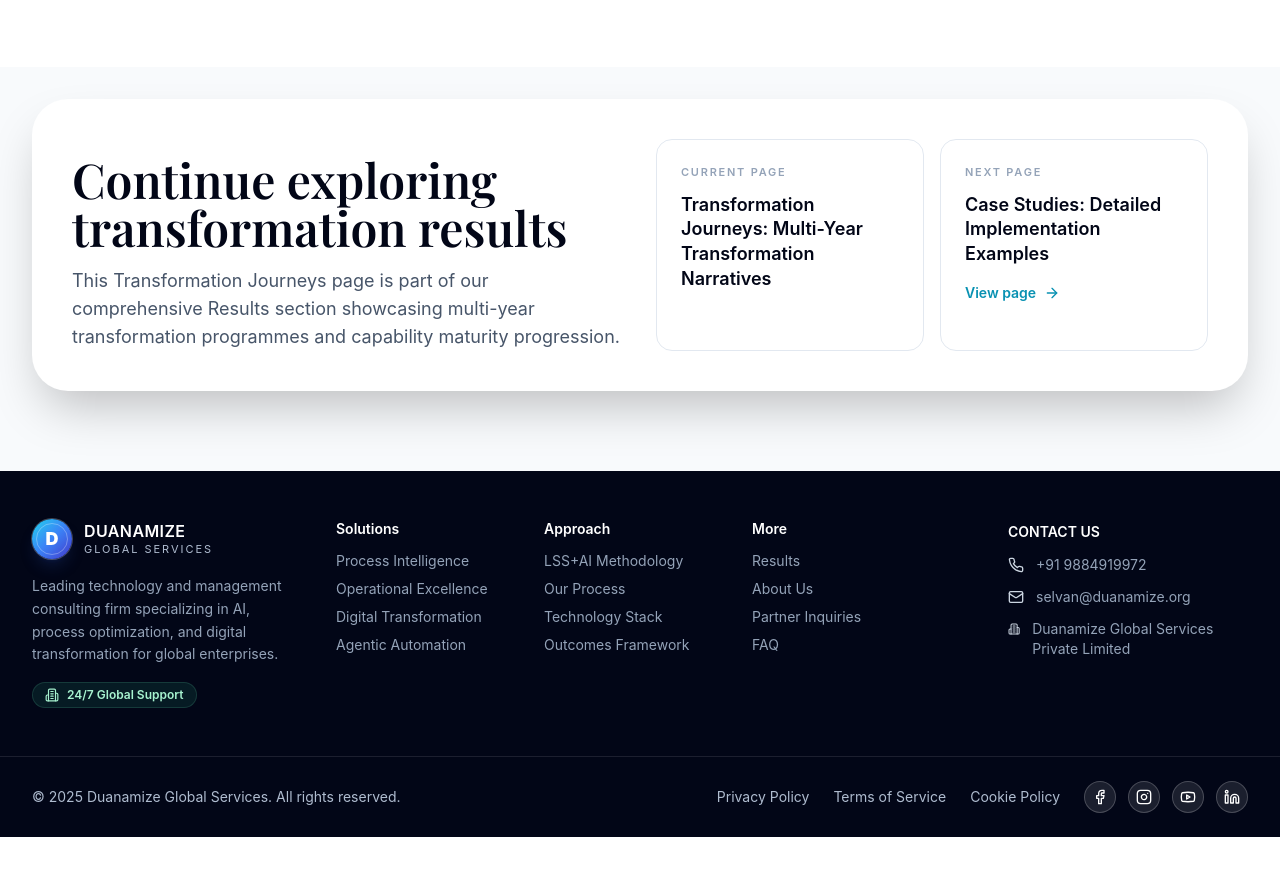
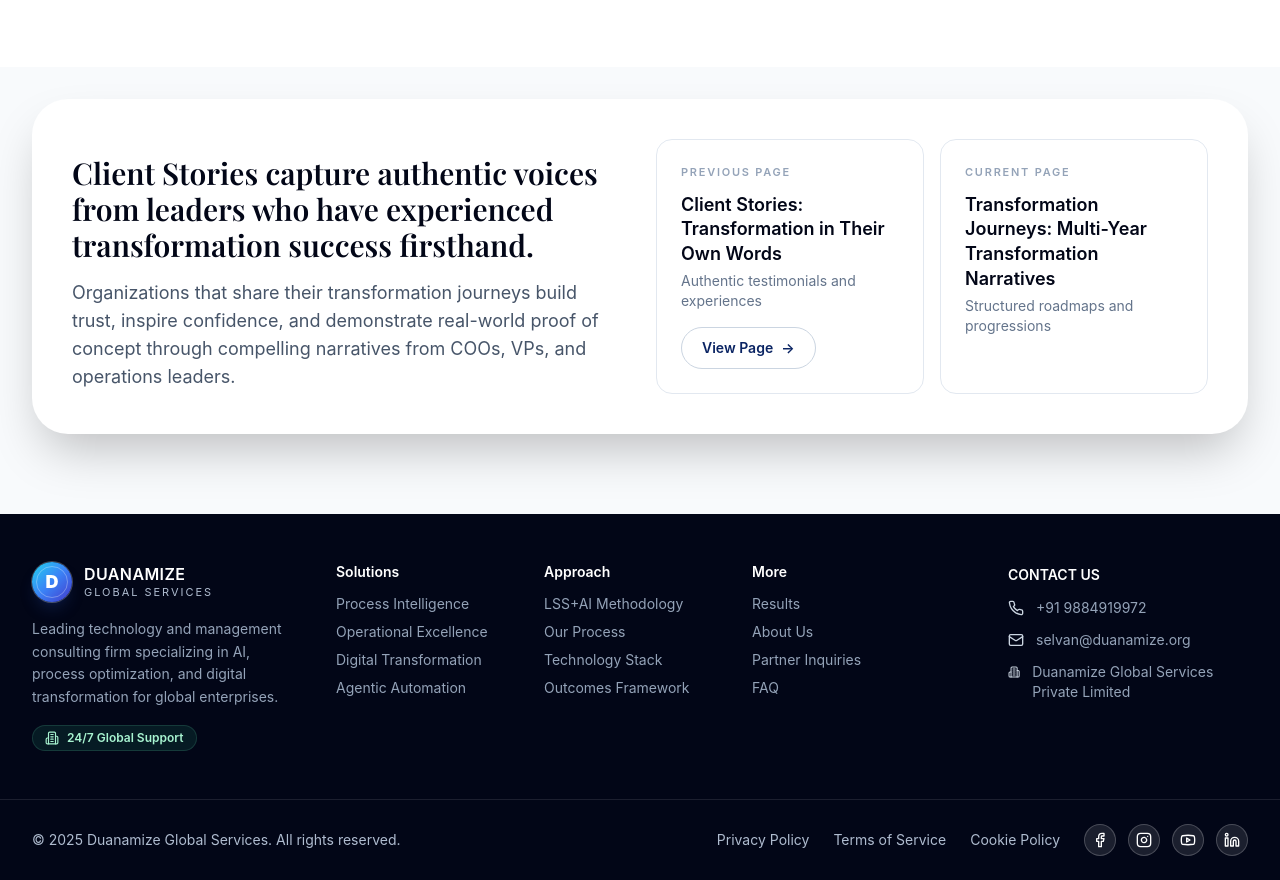
Before and after one commit to seranjivi/duna, a React app: page /transformation-journeys in a window 1280 px wide. Shown: the part 2720-3600 px from the top of the page. Before the commit the page ends 3557 px from the top, so only its background shows below. Built offline with nearby package versions, Linux system fonts and the light colour scheme.

Commit message:
results fix

```diff
--- a/src/pages/BankingDigitalTransformationPage.jsx
+++ b/src/pages/BankingDigitalTransformationPage.jsx
@@ -295,8 +295,8 @@
                   <h3 className="mt-3 text-lg font-semibold leading-snug text-slate-950">
                     Financial Compliance Automation: AI-Powered Risk Management
                   </h3>
-                  <a href="/industries-financial-compliance" className="mt-4 inline-flex items-center gap-2 text-sm font-semibold text-cyan-600 transition hover:text-cyan-700">
-                    View page <ArrowRight className="h-4 w-4" />
+                  <a href="/industries-financial-compliance" className="mt-4 inline-flex items-center gap-2 rounded-full border border-slate-300 bg-white px-5 py-2.5 text-sm font-semibold text-[#0A2463] transition hover:border-slate-400 hover:shadow-md">
+                    Learn more <span>→</span>
                   </a>
                 </div>
               </div>
--- a/src/pages/CaseStudiesPage.jsx
+++ b/src/pages/CaseStudiesPage.jsx
@@ -253,9 +253,7 @@
                 <div className="text-[11px] font-semibold uppercase tracking-[0.16em] text-slate-400 mb-3">Category {String(i + 1).padStart(2, "0")}</div>
                 <h3 className="text-base font-semibold text-slate-900 mb-2">{cat.title}</h3>
                 <p className="text-sm leading-relaxed text-slate-600">{cat.desc}</p>
-                <div className="mt-4 inline-flex items-center gap-1 text-sm font-semibold text-blue-600 transition group-hover:gap-2">
-                  Explore <ArrowRight className="h-3.5 w-3.5" />
-                </div>
+
               </div>
             ))}
           </div>
@@ -318,29 +316,31 @@
           <div className="overflow-hidden rounded-[36px] bg-white p-8 shadow-2xl md:p-10">
             <div className="grid gap-8 lg:grid-cols-2">
               <div>
-                <h2 style={serif} className="mt-4 text-3xl font-semibold leading-tight text-slate-950 md:text-5xl">
-                  Continue exploring transformation results
+                <h2 style={serif} className="mt-4 text-4xl font-semibold leading-tight text-slate-950 md:text-2xl">
+                  Impact Metrics deliver quantifiable proof of transformation success through measurable efficiency gains and ROI data.
                 </h2>
                 <p className="mt-4 max-w-3xl text-sm leading-relaxed text-slate-600 md:text-lg">
-                  This Case Studies page is part of our comprehensive Results section showcasing detailed implementation examples and measurable outcomes from LSS+AI transformations.
+                  Organizations that track and measure their transformation outcomes achieve higher success rates, better resource allocation, and clearer demonstrations of value to stakeholders through data-driven performance indicators.
                 </p>
               </div>
               <div className="grid gap-4 sm:grid-cols-2">
-                <div className="rounded-2xl border border-slate-200 bg-white p-6">
+                <a href="/case-studies" className="rounded-2xl border border-slate-200 bg-white p-6 transition hover:-translate-y-1 hover:shadow-md block">
                   <p className="text-[11px] font-semibold uppercase tracking-[0.16em] text-slate-400">Current Page</p>
                   <h3 className="mt-3 text-lg font-semibold leading-snug text-slate-950">
                     Case Studies: Detailed Implementation Examples
                   </h3>
-                </div>
-                <div className="rounded-2xl border border-slate-200 bg-white p-6">
+                  <p className="mt-1 text-sm text-slate-500">Real-world transformation examples</p>
+                </a>
+                <a href="/impact-metrics" className="rounded-2xl border border-slate-200 bg-white p-6 transition hover:-translate-y-1 hover:shadow-md block">
                   <p className="text-[11px] font-semibold uppercase tracking-[0.16em] text-slate-400">Next Page</p>
                   <h3 className="mt-3 text-lg font-semibold leading-snug text-slate-950">
                     Impact Metrics: Real Improvements, Real Numbers
                   </h3>
-                  <a href="/impact-metrics" className="mt-4 inline-flex items-center gap-2 text-sm font-semibold text-cyan-600 transition hover:text-cyan-700">
-                    View page <ArrowRight className="h-4 w-4" />
-                  </a>
-                </div>
+                  <p className="mt-1 text-sm text-slate-500">Measurable ROI and performance data</p>
+                  <span className="mt-4 inline-flex items-center gap-2 rounded-full border border-slate-300 bg-white px-5 py-2.5 text-sm font-semibold text-[#0A2463] transition hover:border-slate-400 hover:shadow-md">
+                    View Page <span>→</span>
+                  </span>
+                </a>
               </div>
             </div>
           </div>
--- a/src/pages/ClientStoriesPage.jsx
+++ b/src/pages/ClientStoriesPage.jsx
@@ -141,14 +141,14 @@
         <div className="absolute -left-16 top-12 h-80 w-80 rounded-full bg-cyan-300/10 blur-3xl" />
         <div className="absolute right-0 top-0 h-96 w-96 rounded-full bg-blue-400/10 blur-3xl" />
         <div className="relative z-10 mx-auto max-w-7xl px-4 pb-24 pt-8 md:px-8">
-          <div className="flex flex-wrap items-center gap-2 text-sm text-blue-100/70">
+          <div className="flex flex-wrap items-center gap-2 mt-5 text-sm text-blue-100/70">
             <a href="/results" className="text-white hover:text-blue-200 transition-colors">Results</a>
             <span className="text-white">•</span>
             <span className="text-white">Client Stories</span>
           </div>
           <div className="grid gap-12 lg:grid-cols-2 lg:items-center">
             <div className="max-w-4xl">
-              <h1 style={serif} className="text-4xl mt-2 font-semibold leading-tight tracking-tight text-white md:text-6xl">
+              <h1 style={serif} className="text-4xl font-semibold leading-tight tracking-tight text-white md:text-6xl">
                 Client stories {" "}
                 <span className="text-[#A5F3FC]">in their own words.</span>
               </h1>
@@ -322,29 +322,31 @@
           <div className="overflow-hidden rounded-[36px] bg-white p-8 shadow-2xl md:p-10">
             <div className="grid gap-8 lg:grid-cols-2">
               <div>
-                <h2 style={serif} className="mt-4 text-3xl font-semibold leading-tight text-slate-950 md:text-5xl">
-                  Continue exploring transformation results
+                <h2 style={serif} className="mt-4 text-4xl font-semibold leading-tight text-slate-950 md:text-3xl">
+                  Transformation Journeys document multi-year transformation programmes with detailed roadmaps and capability progression.
                 </h2>
                 <p className="mt-4 max-w-3xl text-sm leading-relaxed text-slate-600 md:text-lg">
-                  This Client Stories page is part of our comprehensive Results section showcasing real client experiences and testimonials from LSS+AI transformations across industries.
+                  Organizations that map their transformation journeys achieve clearer milestones, better stakeholder alignment, and sustained capability development through structured multi-phase programmes.
                 </p>
               </div>
               <div className="grid gap-4 sm:grid-cols-2">
-                <div className="rounded-2xl border border-slate-200 bg-white p-6">
+                <a href="/client-stories" className="rounded-2xl border border-slate-200 bg-white p-6 transition hover:-translate-y-1 hover:shadow-md block">
                   <p className="text-[11px] font-semibold uppercase tracking-[0.16em] text-slate-400">Current Page</p>
                   <h3 className="mt-3 text-lg font-semibold leading-snug text-slate-950">
                     Client Stories: In Their Own Words
                   </h3>
-                </div>
-                <div className="rounded-2xl border border-slate-200 bg-white p-6">
+                  <p className="mt-1 text-sm text-slate-500">Authentic testimonials and experiences</p>
+                </a>
+                <a href="/transformation-journeys" className="rounded-2xl border border-slate-200 bg-white p-6 transition hover:-translate-y-1 hover:shadow-md block">
                   <p className="text-[11px] font-semibold uppercase tracking-[0.16em] text-slate-400">Next Page</p>
                   <h3 className="mt-3 text-lg font-semibold leading-snug text-slate-950">
                     Transformation Journeys: Multi-Year Transformation Narratives
                   </h3>
-                  <a href="/transformation-journeys" className="mt-4 inline-flex items-center gap-2 text-sm font-semibold text-cyan-600 transition hover:text-cyan-700">
-                    View page <ArrowRight className="h-4 w-4" />
-                  </a>
-                </div>
+                  <p className="mt-1 text-sm text-slate-500">Structured roadmaps and progressions</p>
+                  <span className="mt-4 inline-flex items-center gap-2 rounded-full border border-slate-300 bg-white px-5 py-2.5 text-sm font-semibold text-[#0A2463] transition hover:border-slate-400 hover:shadow-md">
+                    View Page <span>→</span>
+                  </span>
+                </a>
               </div>
             </div>
           </div>
--- a/src/pages/ImpactMetricsPage.jsx
+++ b/src/pages/ImpactMetricsPage.jsx
@@ -331,29 +331,31 @@
           <div className="overflow-hidden rounded-[36px] bg-white p-8 shadow-2xl md:p-10">
             <div className="grid gap-8 lg:grid-cols-2">
               <div>
-                <h2 style={serif} className="mt-4 text-3xl font-semibold leading-tight text-slate-950 md:text-5xl">
-                  Continue exploring transformation results
+                <h2 style={serif} className="mt-4 text-4xl font-semibold leading-tight text-slate-950 md:text-3xl">
+                  Client Stories capture authentic voices from leaders who have experienced transformation success firsthand.
                 </h2>
                 <p className="mt-4 max-w-3xl text-sm leading-relaxed text-slate-600 md:text-lg">
-                  This Impact Metrics page is part of our comprehensive Results section showcasing quantifiable outcomes from LSS+AI transformations across industries.
+                  Organizations that share their transformation journeys build trust, inspire confidence, and demonstrate real-world proof of concept through compelling narratives from COOs, VPs, and operations leaders.
                 </p>
               </div>
               <div className="grid gap-4 sm:grid-cols-2">
-                <div className="rounded-2xl border border-slate-200 bg-white p-6">
+                <a href="/impact-metrics" className="rounded-2xl border border-slate-200 bg-white p-6 transition hover:-translate-y-1 hover:shadow-md block">
                   <p className="text-[11px] font-semibold uppercase tracking-[0.16em] text-slate-400">Current Page</p>
                   <h3 className="mt-3 text-lg font-semibold leading-snug text-slate-950">
                     Impact Metrics: Real Improvements, Real Numbers
                   </h3>
-                </div>
-                <div className="rounded-2xl border border-slate-200 bg-white p-6">
+                  <p className="mt-1 text-sm text-slate-500">Measurable ROI and performance data</p>
+                </a>
+                <a href="/client-stories" className="rounded-2xl border border-slate-200 bg-white p-6 transition hover:-translate-y-1 hover:shadow-md block">
                   <p className="text-[11px] font-semibold uppercase tracking-[0.16em] text-slate-400">Next Page</p>
                   <h3 className="mt-3 text-lg font-semibold leading-snug text-slate-950">
                     Client Stories: Transformation in Their Own Words
                   </h3>
-                  <a href="/client-stories" className="mt-4 inline-flex items-center gap-2 text-sm font-semibold text-cyan-600 transition hover:text-cyan-700">
-                    View page <ArrowRight className="h-4 w-4" />
-                  </a>
-                </div>
+                  <p className="mt-1 text-sm text-slate-500">Authentic testimonials and experiences</p>
+                  <span className="mt-4 inline-flex items-center gap-2 rounded-full border border-slate-300 bg-white px-5 py-2.5 text-sm font-semibold text-[#0A2463] transition hover:border-slate-400 hover:shadow-md">
+                    View Page <span>→</span>
+                  </span>
+                </a>
               </div>
             </div>
           </div>
--- a/src/pages/TransformationJourneysPage.jsx
+++ b/src/pages/TransformationJourneysPage.jsx
@@ -344,29 +344,32 @@
           <div className="overflow-hidden rounded-[36px] bg-white p-8 shadow-2xl md:p-10">
             <div className="grid gap-8 lg:grid-cols-2">
               <div>
-                <h2 style={serif} className="mt-4 text-3xl font-semibold leading-tight text-slate-950 md:text-5xl">
-                  Continue exploring transformation results
+                <h2 style={serif} className="mt-4 text-4xl font-semibold leading-tight text-slate-950 md:text-3xl">
+                  Client Stories capture authentic voices from leaders who have experienced transformation success firsthand.
                 </h2>
                 <p className="mt-4 max-w-3xl text-sm leading-relaxed text-slate-600 md:text-lg">
-                  This Transformation Journeys page is part of our comprehensive Results section showcasing multi-year transformation programmes and capability maturity progression.
+                  Organizations that share their transformation journeys build trust, inspire confidence, and demonstrate real-world proof of concept through compelling narratives from COOs, VPs, and operations leaders.
                 </p>
               </div>
               <div className="grid gap-4 sm:grid-cols-2">
-                <div className="rounded-2xl border border-slate-200 bg-white p-6">
+
+                <a href="/client-stories" className="rounded-2xl border border-slate-200 bg-white p-6 transition hover:-translate-y-1 hover:shadow-md block">
+                  <p className="text-[11px] font-semibold uppercase tracking-[0.16em] text-slate-400">Previous Page</p>
+                  <h3 className="mt-3 text-lg font-semibold leading-snug text-slate-950">
+                    Client Stories: Transformation in Their Own Words
+                  </h3>
+                  <p className="mt-1 text-sm text-slate-500">Authentic testimonials and experiences</p>
+                  <span className="mt-4 inline-flex items-center gap-2 rounded-full border border-slate-300 bg-white px-5 py-2.5 text-sm font-semibold text-[#0A2463] transition hover:border-slate-400 hover:shadow-md">
+                    View Page <span>→</span>
+                  </span>
+                </a>
+                <a href="/transformation-journeys" className="rounded-2xl border border-slate-200 bg-white p-6 transition hover:-translate-y-1 hover:shadow-md block">
                   <p className="text-[11px] font-semibold uppercase tracking-[0.16em] text-slate-400">Current Page</p>
                   <h3 className="mt-3 text-lg font-semibold leading-snug text-slate-950">
                     Transformation Journeys: Multi-Year Transformation Narratives
                   </h3>
-                </div>
-                <div className="rounded-2xl border border-slate-200 bg-white p-6">
-                  <p className="text-[11px] font-semibold uppercase tracking-[0.16em] text-slate-400">Next Page</p>
-                  <h3 className="mt-3 text-lg font-semibold leading-snug text-slate-950">
-                    Case Studies: Detailed Implementation Examples
-                  </h3>
-                  <a href="/case-studies" className="mt-4 inline-flex items-center gap-2 text-sm font-semibold text-cyan-600 transition hover:text-cyan-700">
-                    View page <ArrowRight className="h-4 w-4" />
-                  </a>
-                </div>
+                  <p className="mt-1 text-sm text-slate-500">Structured roadmaps and progressions</p>
+                </a>
               </div>
             </div>
           </div>
```
Also changed, not shown: src/pages/ResultsPage.jsx (+26 -24 lines).
